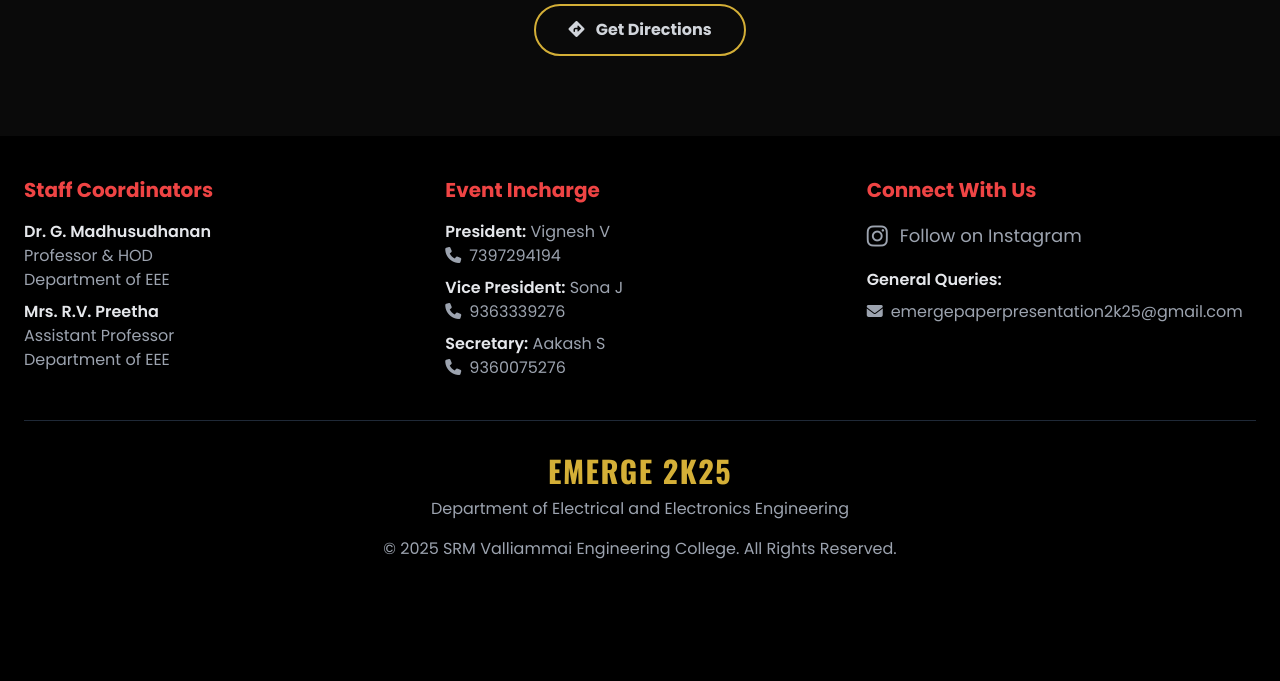
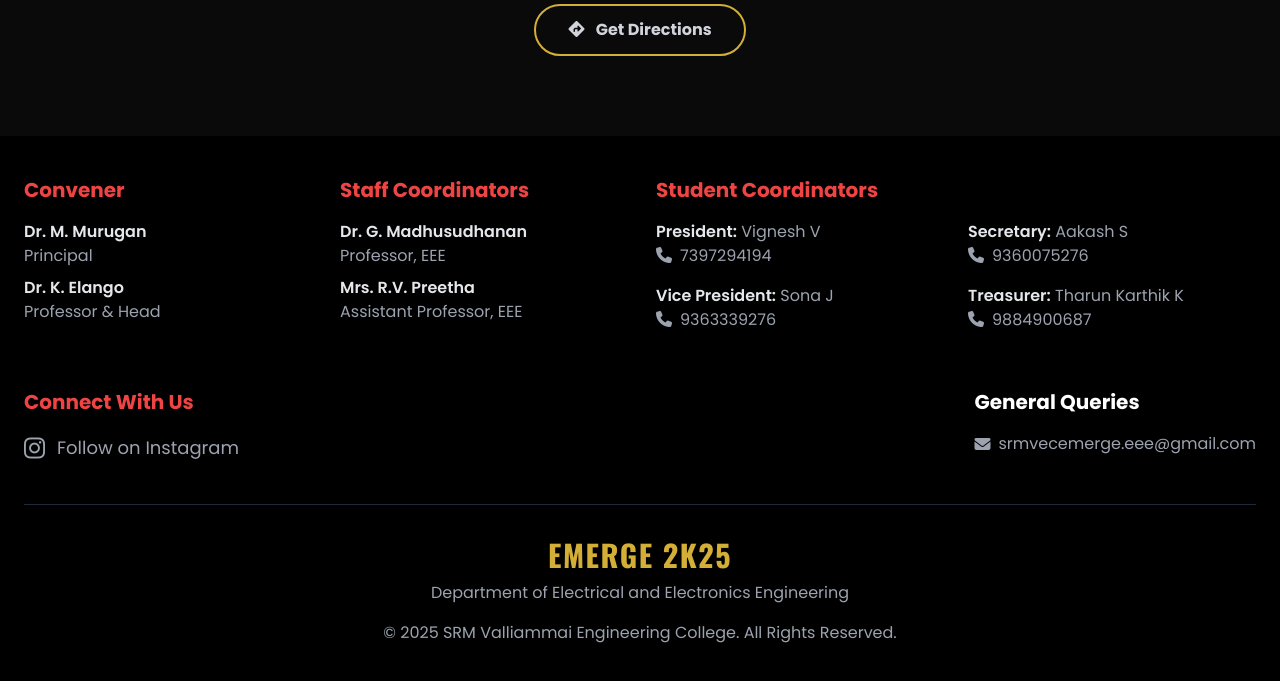
Before and after one commit to craze1pirate/emerge, a plain HTML site: page index.html in a window 1280 px wide. Shown: the part 3285-3966 px from the top of the page. Before the commit the page ends 3886 px from the top, so only its background shows below. Drawn offline with nearby package versions, Linux system fonts and the light colour scheme.

Commit message:
Add files via upload

```diff
--- a/index.html
+++ b/index.html
@@ -230,7 +230,7 @@
         <div class="container mx-auto px-6 text-center">
             <h2 class="text-4xl md:text-5xl font-oswald gold-text uppercase tracking-wider mb-4">Ready to Compete?</h2>
             <p class="text-lg text-gray-300 max-w-2xl mx-auto mb-8">Secure your spot in the symposium. Register now and get ready to emerge victorious!</p>
-            <a href="#" class="inline-block bg-red-custom text-white font-bold text-xl py-4 px-10 rounded-full hover:bg-red-700 transition duration-300 transform hover:scale-105">REGISTER NOW</a>
+            <a href="https://forms.gle/7UeZ3vC69EpnS9fc7" target="_blank" class="inline-block bg-red-custom text-white font-bold text-xl py-4 px-10 rounded-full hover:bg-red-700 transition duration-300 transform hover:scale-105">REGISTER NOW</a>
 
             <div class="mt-16 text-gray-300 max-w-4xl mx-auto text-left">
                 <h3 class="text-2xl font-oswald red-text font-bold mb-4">About College:</h3>
@@ -254,41 +254,72 @@
 
     <!-- Footer -->
     <footer id="contact" class="bg-black py-10">
-        <div class="container mx-auto px-6 text-center text-gray-400">
-            <div class="grid grid-cols-1 md:grid-cols-3 gap-8 text-left mb-10">
+        <div class="container mx-auto px-6 text-gray-400">
+            <!-- Updated contact grid -->
+            <div class="grid grid-cols-1 md:grid-cols-4 gap-8 text-left mb-10">
+                <!-- Convener -->
+                <div>
+                    <h3 class="text-xl font-bold red-text mb-4">Convener</h3>
+                    <p class="mb-2"><strong class="font-semibold text-gray-200">Dr. M. Murugan</strong><br>Principal</p>
+                    <p><strong class="font-semibold text-gray-200">Dr. K. Elango</strong><br>Professor & Head</p>
+                </div>
+
                 <!-- Staff Coordinators -->
                 <div>
                     <h3 class="text-xl font-bold red-text mb-4">Staff Coordinators</h3>
-                    <p class="mb-2"><strong class="font-semibold text-gray-200">Dr. G. Madhusudhanan</strong><br>Professor & HOD<br>Department of EEE</p>
-                    <p><strong class="font-semibold text-gray-200">Mrs. R.V. Preetha</strong><br>Assistant Professor<br>Department of EEE</p>
+                    <p class="mb-2"><strong class="font-semibold text-gray-200">Dr. G. Madhusudhanan</strong><br>Professor, EEE<p>
+                    <p><strong class="font-semibold text-gray-200">Mrs. R.V. Preetha</strong><br>Assistant Professor, EEE<p>
                 </div>
 
-                <!-- Event Incharge -->
+                <!-- Student Coordinators (Now spans 2 columns on medium screens and up) -->
+                <div class="md:col-span-2">
+                    <h3 class="text-xl font-bold red-text mb-4">Student Coordinators</h3>
+                    <div class="grid grid-cols-1 sm:grid-cols-2 gap-x-6">
+                        <!-- Column 1 for President and Vice President -->
                         <div>
-                    <h3 class="text-xl font-bold red-text mb-4">Event Incharge</h3>
-                    <p class="mb-2"><strong class="font-semibold text-gray-200">President:</strong> Vignesh V<br>
+                            <p class="mb-4">
+                                <strong class="font-semibold text-gray-200">President:</strong> Vignesh V<br>
                                 <a href="tel:7397294194" class="hover:gold-text"><i class="fas fa-phone mr-2"></i>7397294194</a>
                             </p>
-                    <p class="mb-2"><strong class="font-semibold text-gray-200">Vice President:</strong> Sona J<br>
+                            <p class="mb-4">
+                                <strong class="font-semibold text-gray-200">Vice President:</strong> Sona J<br>
                                 <a href="tel:9363339276" class="hover:gold-text"><i class="fas fa-phone mr-2"></i>9363339276</a>
                             </p>
-                    <p><strong class="font-semibold text-gray-200">Secretary:</strong> Aakash S<br>
+                        </div>
+                        <!-- Column 2 for Secretary and Treasurer -->
+                        <div>
+                            <p class="mb-4">
+                                <strong class="font-semibold text-gray-200">Secretary:</strong> Aakash S<br>
                                 <a href="tel:9360075276" class="hover:gold-text"><i class="fas fa-phone mr-2"></i>9360075276</a>
                             </p>
+                            <p class="mb-4">
+                                <strong class="font-semibold text-gray-200">Treasurer:</strong> Tharun Karthik K<br>
+                                <a href="tel:9884900687" class="hover:gold-text"><i class="fas fa-phone mr-2"></i>9884900687</a>
+                            </p>
+                        </div>
+                    </div>
+                </div>
             </div>
 
             <!-- Social and General Contact -->
-                <div>
+            <div class="flex flex-col md:flex-row justify-between items-start w-full mt-10">
+                <!-- Connect With Us -->
+                <div class="text-center md:text-left w-full md:w-auto mb-8 md:mb-0">
                     <h3 class="text-xl font-bold red-text mb-4">Connect With Us</h3>
-                    <a href="https://www.instagram.com/srmvec_.emerge/" target="_blank" class="inline-flex items-center text-lg hover:gold-text transition duration-300 mb-4">
+                    <a href="https://www.instagram.com/srmvec_.emerge/" target="_blank" class="inline-flex items-center text-lg hover:gold-text transition duration-300">
                         <i class="fab fa-instagram text-2xl mr-3"></i> Follow on Instagram
                     </a>
-                    <p class="mb-2"><strong class="font-semibold text-gray-200">General Queries:</strong></p>
-                    <a href="mailto:emergepaperpresentation2k25@gmail.com" class="hover:gold-text break-all"><i class="fas fa-envelope mr-2"></i>emergepaperpresentation2k25@gmail.com</a>
+                </div>
+                <!-- General Queries -->
+                <div class="text-center md:text-left w-full md:w-auto">
+                    <h3 class="text-xl font-bold text-white mb-4">General Queries</h3>
+                    <a href="mailto:srmvecemerge.eee@gmail.com" class="hover:gold-text break-all inline-flex items-center">
+                        <i class="fas fa-envelope mr-2"></i>srmvecemerge.eee@gmail.com
+                    </a>
                 </div>
             </div>
 
-            <div class="border-t border-gray-800 pt-8">
+            <div class="border-t border-gray-800 pt-8 mt-10 text-center">
                 <h2 class="text-3xl font-oswald gold-text uppercase tracking-wider mb-2">Emerge 2k25</h2>
                 <p class="mb-4">Department of Electrical and Electronics Engineering</p>
                 <p>&copy; 2025 SRM Valliammai Engineering College. All Rights Reserved.</p>
@@ -318,7 +349,7 @@
                     <li>Presentation must be in MS-PowerPoint (16:9 layout, PPT format).</li>
                     <li>Abstracts must not exceed 150 words (Times New Roman, Headings 14, Content 12).</li>
                     <li>Presentation must not exceed 15 slides.</li>
-                    <li>Submission deadline for abstract is <strong class="gold-text">September 10, 2025</strong>.</li>
+                    <li>Submission deadline for abstract is <strong class="gold-text">September 12, 2025</strong>.</li>
                     <li>Maximum presentation time is 10 minutes.</li>
                 </ul>
             </div>
@@ -346,6 +377,7 @@
                     <li>Time slot: 10 mins presentation followed by a 5 mins Q&A session.</li>
                     <li>Teams are responsible for bringing all necessary equipment.</li>
                     <li>Participants <strong class="gold-text">must</strong> bring their prototype.</li>
+                    <li>Submission deadline for abstract is <strong class="gold-text">September 12, 2025</strong>.</li>
                 </ul>
             </div>
         </div>
```
Lines whose indentation alone changed are shown as unchanged.
